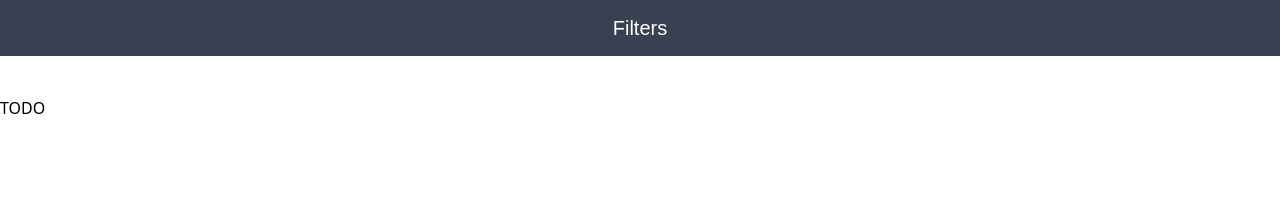
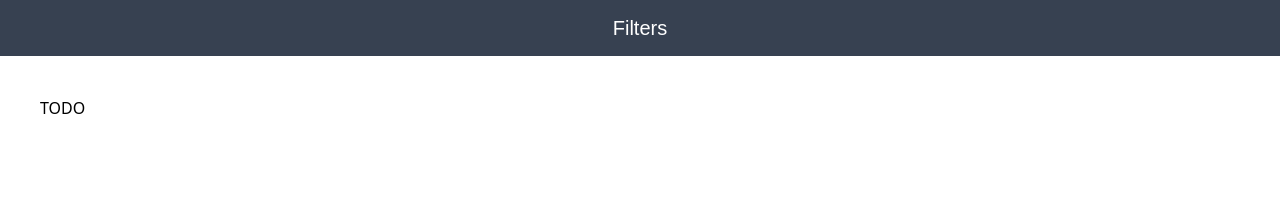
Before and after one commit to thibaut-decherit/i-already-clicked-that, a React (Create React App) app: page / in a window 1280 px wide. Shown: the top 210 px of the page. Built offline with nearby package versions, Linux system fonts and the light colour scheme.

Commit message:
front(Layout): spacing

```diff
--- a/src/components/Layout/Layout.tsx
+++ b/src/components/Layout/Layout.tsx
@@ -21,8 +21,10 @@ const Layout = (
   return (
     <>
       <Navbar left={navbarLeft} right={navbarRight} title={title}/>
-      <div className="container mx-auto my-10 flex flex-col justify-center">
-        {children}
+      <div className="container mx-auto flex flex-col justify-center">
+        <div className="m-10">
+          {children}
+        </div>
       </div>
     </>
   );
```
